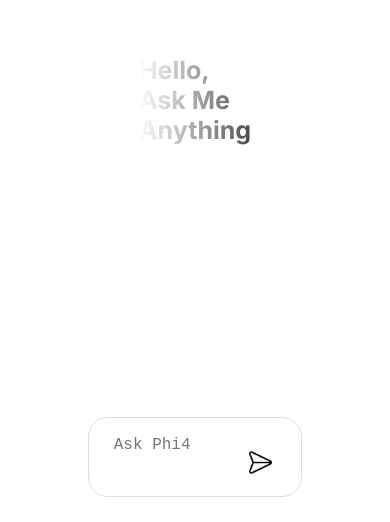
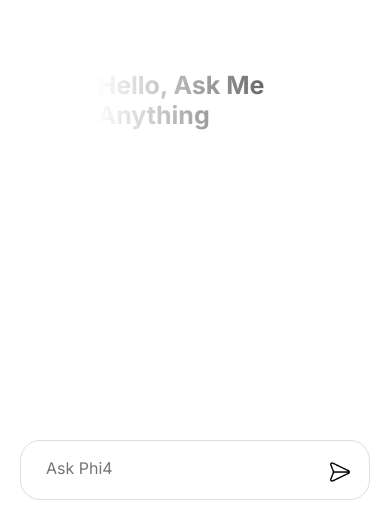
Before and after one commit to uuell/Phi-3.5-AI-Chatbot, a Next.js app: page / in a window 390 px wide. Shown: the part 322-844 px from the top of the page. Built offline with nearby package versions, Linux system fonts and the light colour scheme.

Commit message:
responsive design

```diff
--- a/app/globals.css
+++ b/app/globals.css
@@ -22,6 +22,7 @@
   box-sizing: border-box;
   padding: 0;
   margin: 0;
+  font-family: inherit;
 }
 
 a {
--- a/app/page.jsx
+++ b/app/page.jsx
@@ -55,6 +55,7 @@
             )
           }
         </div>
+        <div className={styles.inputContainer}>
           <textarea
             name="input-text"
             value={inputText}
@@ -72,12 +73,14 @@
             <Image
               src={send}
               alt="Send"
-          width={23}
-          height={23}
+              width={20}
+              height={20}
               className={styles.button}
               onClick={handleSend}
             />
         </div>
+
+      </div>
     </>
   );
 }
--- a/app/page.module.css
+++ b/app/page.module.css
@@ -15,6 +15,13 @@
   }
 }
 
+@media (max-width: 500px) {
+  .container {
+    max-width: 100%;
+  }
+}
+
+
 .chatContainer {
   position: relative;
   display: flex;
@@ -31,7 +38,7 @@
   left: 20px;
   padding: 10px;
 }
-@media (max-width: 700px) {
+@media (max-width: 500px) {
   .logoContainer {
     display: none;
   }
@@ -82,6 +89,11 @@
   text-align: left;
 }
 
+.inputContainer {
+  position: relative;
+  height: 80px;
+}
+
 .input {
   position: absolute;
   bottom: 3%;
@@ -99,13 +111,29 @@
 .input:focus {
   outline: none;
 }
+@media (max-width: 500px) {
+  .input {
+    height: 60px;
+  }
+}
 
+.buttonContainer {
+  padding: 10px;
+  border: solid 1px;
+}
 .button {
   position: absolute;
   right: 30px;
-  bottom: 48px;
+  bottom: 35%;
   cursor: pointer;
 }
+@media (max-width: 500px) {
+  .button {
+    right: 20px;
+    bottom: 25%;
+  }
+}
+
 
 .dots {
    width: 9.6px;
```
Lines whose indentation alone changed are shown as unchanged.
